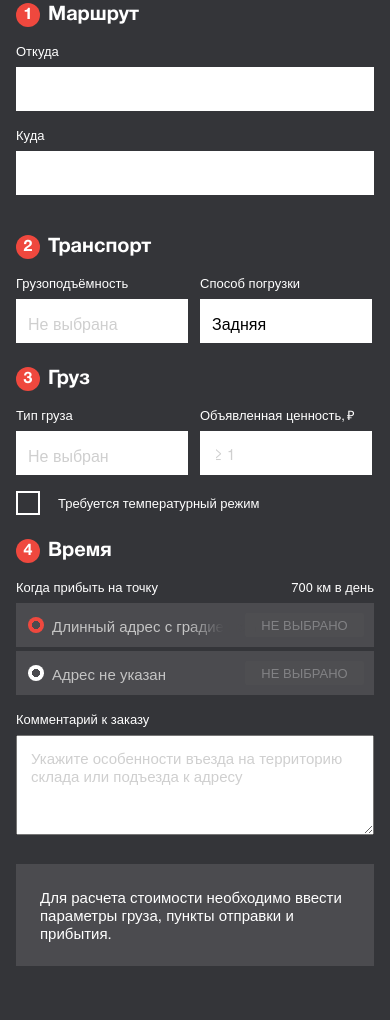
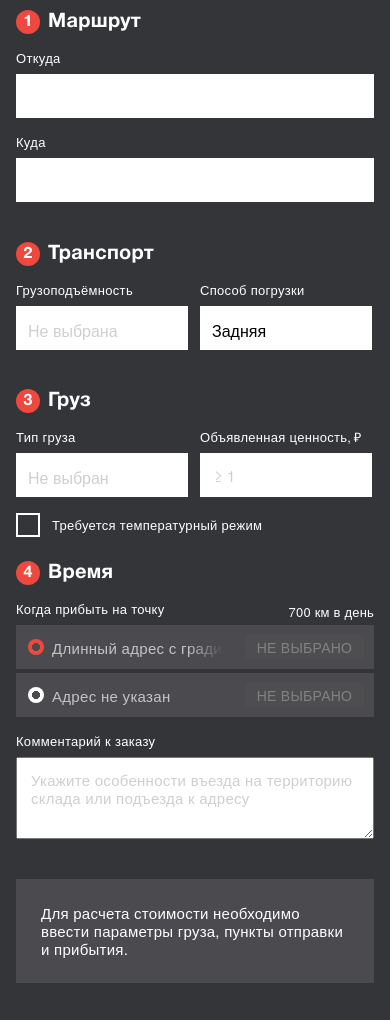
Before and after one commit to dtr200/tochka-tochka, a website: page app/index.html in a window 390 px wide. Shown: the part 89-1109 px from the top of the page. Drawn offline with Linux system fonts and the light colour scheme; a web font is replaced by a local one.

Commit message:
mobile pixel perfect

```diff
--- a/app/index.html
+++ b/app/index.html
@@ -76,8 +76,8 @@
                     </li>
                 </ul>
             </fieldset>
-            <fieldset class="order-form__order-details order-details">
-                <legend class="order-details__title section-title section-title--mark" data-num="3">Груз</legend>
+            <fieldset class="order-form__order-details order-form__order-details--top order-details">
+                <legend class="order-details__title order-details__title--top section-title section-title--mark" data-num="3">Груз</legend>
                 <ul class="order-details__list order-details__list--hidden-child order-details__list--high order-details__list--inline">
                     <li class="order-details__item order-details__item--type input-field">
                         <div class="input-field__title-wrapper">
@@ -165,7 +165,7 @@
                 <div class="input-field__title-wrapper">
                     <label for="comment" class="input-field__title">Комментарий к заказу</label>
                 </div>
-                <textarea class="input-field__textarea" id="comment" rows="4" placeholder="Укажите особенности въезда на территорию склада или подъезда к адресу"></textarea>
+                <textarea class="input-field__textarea" id="comment" rows="3" placeholder="Укажите особенности въезда на территорию склада или подъезда к адресу"></textarea>
             </fieldset>
         </form>
         <aside class="help-message">
--- a/app/scss/blocks/checkbox.scss
+++ b/app/scss/blocks/checkbox.scss
@@ -23,6 +23,6 @@
         height: 24px;
         border: 2px solid $white;
         box-sizing: border-box;
-        margin-right: 18px;
+        margin-right: 12px;
     }
 }
--- a/app/scss/blocks/help-message.scss
+++ b/app/scss/blocks/help-message.scss
@@ -1,11 +1,11 @@
 .help-message{
     max-width: 356px;
     background-color: $dark-light;
-    padding: 24px;
+    padding: 25px;
 }
 
 .help-message__text{
-    @include font($size: $main-text-size, $height: $main-line-height);
+    @include font($size: $main-text-size, $height: $main-line-height, $space: .25px);
 }
 
 @media (min-width: 1286px){
--- a/app/scss/blocks/input-field.scss
+++ b/app/scss/blocks/input-field.scss
@@ -3,7 +3,13 @@
 }
 .input-field__title,
 .input-field__subtitle{
-    @include font($size: $label-size, $height: $label-line-height);
+    @include font($size: $label-size, $height: $label-line-height, $space: .3px);
+}
+
+.input-field__subtitle{
+    position: relative;
+    top: 3px;
+    letter-spacing: .2px;
 }
 
 .input-field__title-wrapper{
@@ -39,6 +45,7 @@
         padding-left: 36px;
         margin-bottom: 0;
         outline: none;
+        letter-spacing: .3px;
     }
 }
 
@@ -80,21 +87,11 @@
     color: $white;
     outline: none;
     cursor: pointer;
-    @include font($size: $label-size, $height: $label-line-height);
+    @include font($size: $list-text-size, $height: $label-line-height, $space: .25px);
     &:hover{
         opacity: 1;
     }
 }
-
-/* .input-field__list{
-    outline: none;
-    appearance: none;
-    color: $silver;
-    cursor: pointer;
-    & > option:hover {
-        background-color: red;
-    }
-} */
 
 .input-field__list{
     outline: none;
@@ -159,11 +156,6 @@
     }
 }
 
-/* .input-field__list-item{
-    @include font($size: $list-text-size, $height: $list-line-height);
-    color: $black;
-} */
-
 .input-field__list-item{
     padding: 5px 12px 6px;
     background-color: $white;
@@ -179,7 +171,7 @@
 .input-field__textarea{
     width: 100%;
     outline: none;
-    @include font($size: $main-text-size, $height: $main-line-height);
+    @include font($size: $main-text-size, $height: $main-line-height, $space: .25px);
     padding: 13px 14px;
     box-sizing: border-box;
 
--- a/app/scss/blocks/order-details.scss
+++ b/app/scss/blocks/order-details.scss
@@ -4,6 +4,9 @@
 
 .order-details__title{
     margin-bottom: 16px;
+    &--top{
+        top: 15px;
+    }
 }
 
 .order-details__list{
--- a/app/scss/blocks/order-form.scss
+++ b/app/scss/blocks/order-form.scss
@@ -8,4 +8,7 @@
     &--last{
         margin-bottom: 16px;
     }
+    &--top{
+        padding-top: 15px;
+    }
 }
--- a/app/scss/blocks/page-header.scss
+++ b/app/scss/blocks/page-header.scss
@@ -1,7 +1,7 @@
 .page-header{
     max-width: $width;
     &--position{
-        padding: 40px 16px 0;
+        padding: 43px 16px 0;
     }
 }
 
--- a/app/scss/blocks/page-main.scss
+++ b/app/scss/blocks/page-main.scss
@@ -2,6 +2,11 @@
     &--position{
         padding: 0 16px 37px;
     }
+}
+
+.page-main__order-form{
+    padding-top: 4px;
+    margin-bottom: 35px;
 }
 
 @media(min-width: 992px){
--- a/app/scss/blocks/section-title.scss
+++ b/app/scss/blocks/section-title.scss
@@ -1,7 +1,7 @@
 .section-title{
     position: relative;
     left: 32px;
-    @include font($size: $legend-size, $weight: bold, $height: $legend-line-height);
+    @include font($size: $legend-size, $weight: bold, $height: $legend-line-height, $space: .3px);
 
     &--mark::before{
         content: attr(data-num);
```
Also changed, not shown: app/css/style.min.css.
